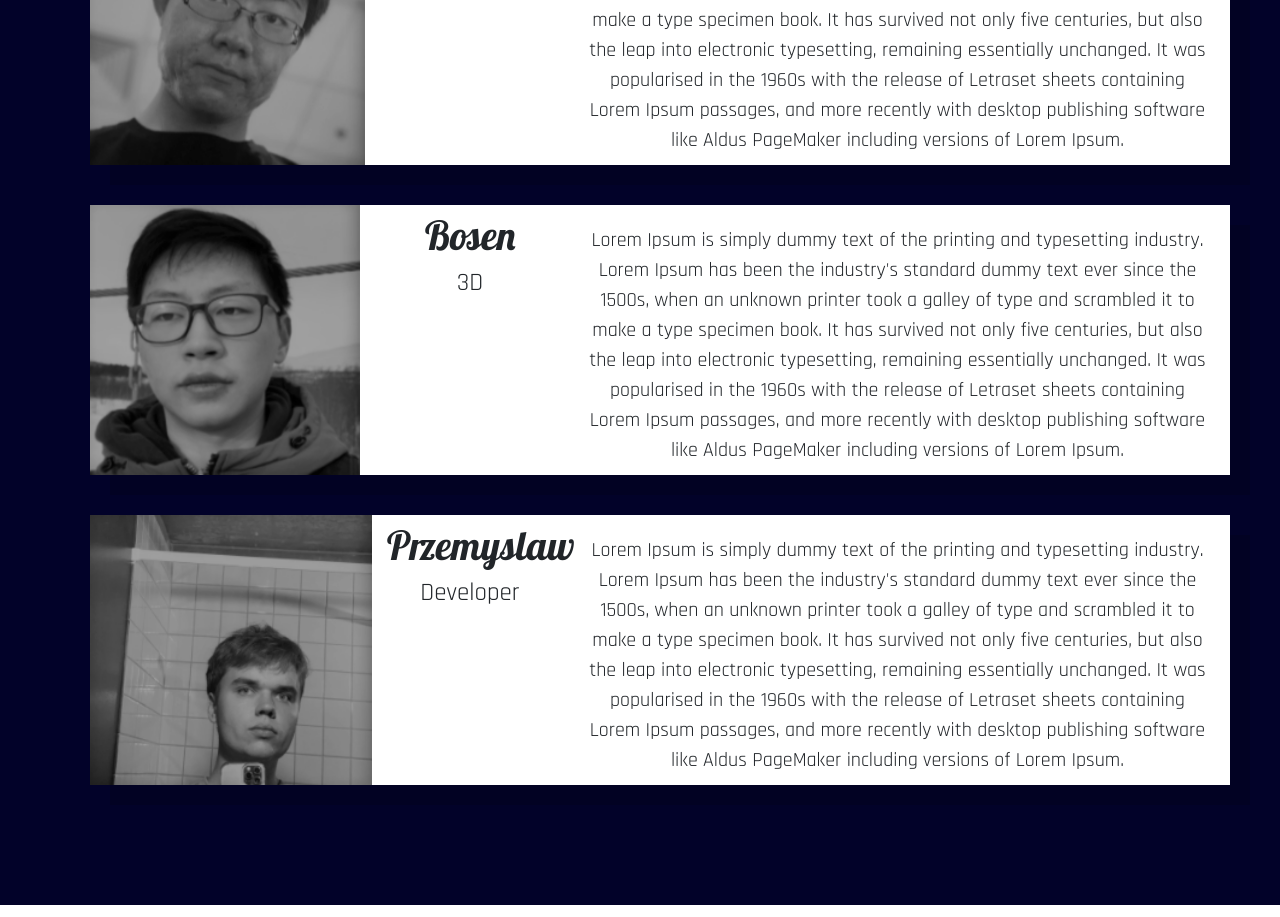
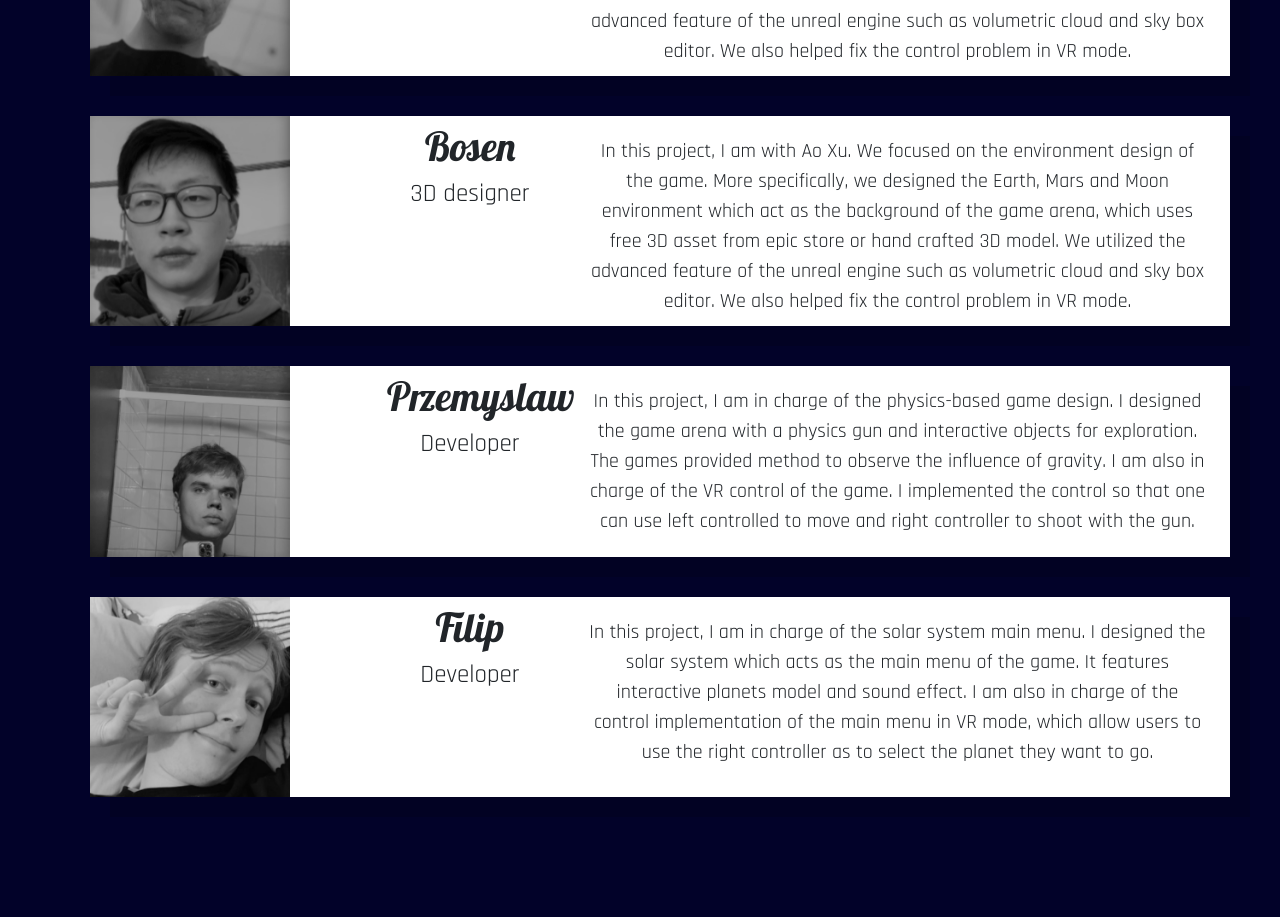
Before and after one commit to agyllang/DH2413AnotherPlanet, a React (Create React App) app in the folder anotherplanet/: page /about in a window 1280 px wide. Shown: the part 720-1637 px from the top of the page. Built offline with nearby package versions, Linux system fonts and the light colour scheme.

Commit message:
about card update
Fill the individual contribution of all teammates

```diff
--- a/anotherplanet/src/components/About/about.jsx
+++ b/anotherplanet/src/components/About/about.jsx
@@ -6,6 +6,7 @@ import Amalia from "../../images/amalia.png";
 import Ao from "../../images/ao.png";
 import Bosen from "../../images/bosen.png";
 import Przemyslaw from "../../images/przemyslaw.png";
+import Filip from "../../images/Filip.png";
 import Github from "../../images/logogithub.png";
 
 const AboutCard = ({ ...props }) => {
@@ -14,7 +15,7 @@ const AboutCard = ({ ...props }) => {
     <Container className="aboutcard boxshadow">
       <Row>
         <Col className="img-container" xs={1} md={3}>
-          <img src={imgSrc} />
+          <img src={imgSrc} width="200px"/>
         </Col>
         <Col xs={1} md={2}>
           <Row>
@@ -79,38 +80,30 @@ const About = ({ ...props }) => {
             scenes and actions.
           </AboutCard>
           <AboutCard name={"Ao"} imgSrc={Ao} role={"Game designer"}>
-            Lorem Ipsum is simply dummy text of the printing and typesetting
-            industry. Lorem Ipsum has been the industry's standard dummy text
-            ever since the 1500s, when an unknown printer took a galley of type
-            and scrambled it to make a type specimen book. It has survived not
-            only five centuries, but also the leap into electronic typesetting,
-            remaining essentially unchanged. It was popularised in the 1960s
-            with the release of Letraset sheets containing Lorem Ipsum passages,
-            and more recently with desktop publishing software like Aldus
-            PageMaker including versions of Lorem Ipsum.
+            In this project, I am with Bosen Cheng. We focused on the environment design of the game.
+            More specifically, we designed the Earth, Mars and Moon environment which act as the
+            background of the game arena, which uses free 3D asset from epic store or hand crafted 3D model.
+            We utilized the advanced feature of the unreal engine such as volumetric cloud and sky box editor.
+            We also helped fix the control problem in VR mode.
           </AboutCard>
-          <AboutCard name={"Bosen"} imgSrc={Bosen} role={"3D"}>
-            {" "}
-            Lorem Ipsum is simply dummy text of the printing and typesetting
-            industry. Lorem Ipsum has been the industry's standard dummy text
-            ever since the 1500s, when an unknown printer took a galley of type
-            and scrambled it to make a type specimen book. It has survived not
-            only five centuries, but also the leap into electronic typesetting,
-            remaining essentially unchanged. It was popularised in the 1960s
-            with the release of Letraset sheets containing Lorem Ipsum passages,
-            and more recently with desktop publishing software like Aldus
-            PageMaker including versions of Lorem Ipsum.{" "}
+          <AboutCard name={"Bosen"} imgSrc={Bosen} role={"3D designer"}>
+            In this project, I am with Ao Xu. We focused on the environment design of the game.
+            More specifically, we designed the Earth, Mars and Moon environment which act as the
+            background of the game arena, which uses free 3D asset from epic store or hand crafted 3D model.
+            We utilized the advanced feature of the unreal engine such as volumetric cloud and sky box editor.
+            We also helped fix the control problem in VR mode.
           </AboutCard>
           <AboutCard name={"Przemyslaw"} imgSrc={Przemyslaw} role={"Developer"}>
-            Lorem Ipsum is simply dummy text of the printing and typesetting
-            industry. Lorem Ipsum has been the industry's standard dummy text
-            ever since the 1500s, when an unknown printer took a galley of type
-            and scrambled it to make a type specimen book. It has survived not
-            only five centuries, but also the leap into electronic typesetting,
-            remaining essentially unchanged. It was popularised in the 1960s
-            with the release of Letraset sheets containing Lorem Ipsum passages,
-            and more recently with desktop publishing software like Aldus
-            PageMaker including versions of Lorem Ipsum.
+            In this project, I am in charge of the physics-based game design. I designed the game arena with
+            a physics gun and interactive objects for exploration. The games provided method to observe the
+            influence of gravity. I am also in charge of the VR control of the game. I implemented the control
+            so that one can use left controlled to move and right controller to shoot with the gun.
+          </AboutCard>
+          <AboutCard name={"Filip"} imgSrc={Filip} role={"Developer"}>
+            In this project, I am in charge of the solar system main menu. I designed the solar system which
+            acts as the main menu of the game. It features interactive planets model and sound effect. I am
+            also in charge of the control implementation of the main menu in VR mode, which allow users to
+            use the right controller as to select the planet they want to go.
           </AboutCard>
         </Row>
       </Col>
```
Also changed, not shown: anotherplanet/src/images/Filip.png (added).
